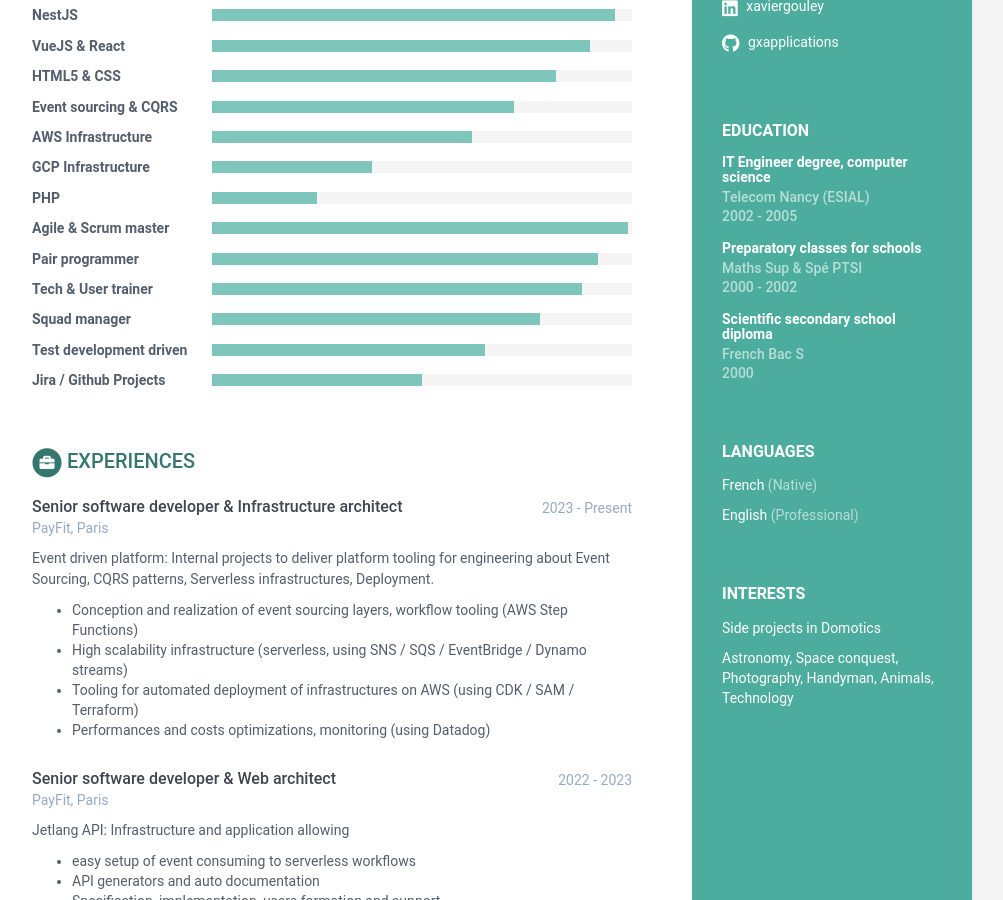
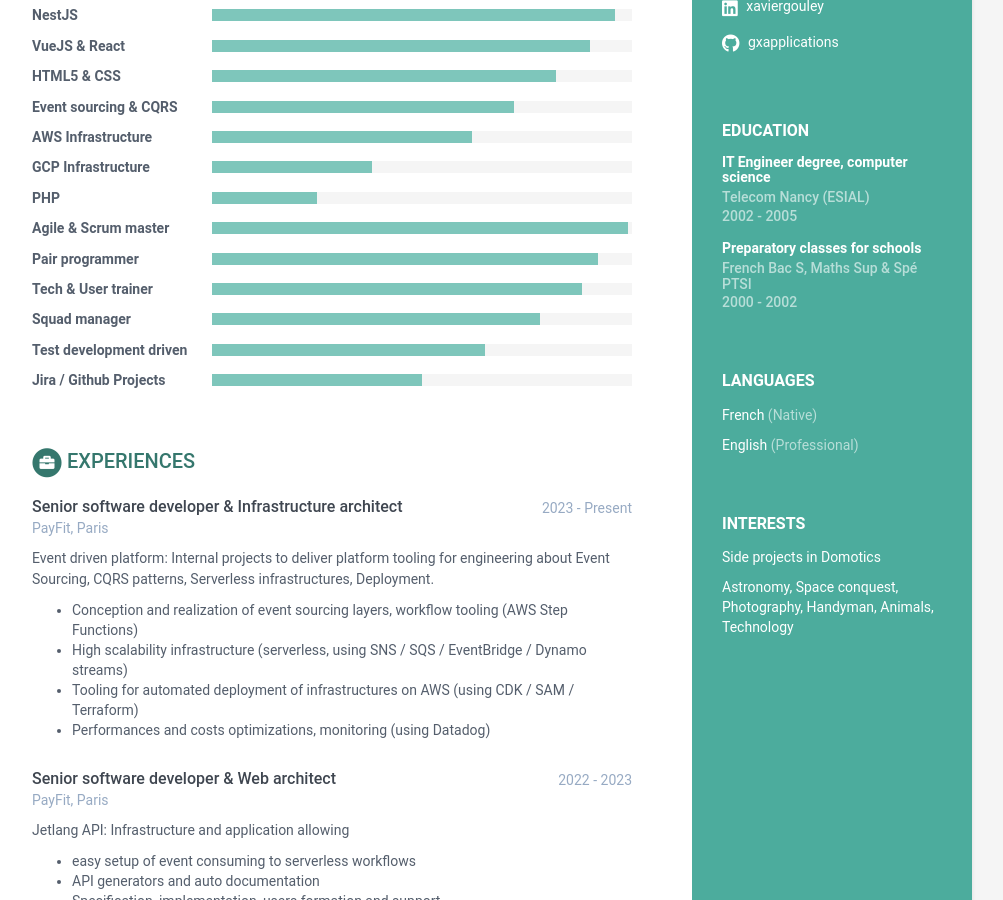
Before and after one commit to gxapplications/gxapplications, a Jekyll site: the page built from index.html, in a window 1280 px wide and 900 px high, scrolled down 407 px. Shown: the whole window, without its empty margins (168-1171 px from the left). Built offline with Jekyll 4.4.1, drawn with Linux system fonts in a browser that asks for light colours.

Commit message:
shorten diplomas

```diff
--- a/_data/data.yml
+++ b/_data/data.yml
@@ -55,12 +55,8 @@ education:
       time: 2002 - 2005
 
     - degree: Preparatory classes for schools
-      university: Maths Sup & Spé PTSI
+      university: French Bac S, Maths Sup & Spé PTSI
       time: 2000 - 2002
-
-    - degree: Scientific secondary school diploma
-      university: French Bac S
-      time: 2000
 
 skills:
   title: Skills &amp; Proficiency
```
